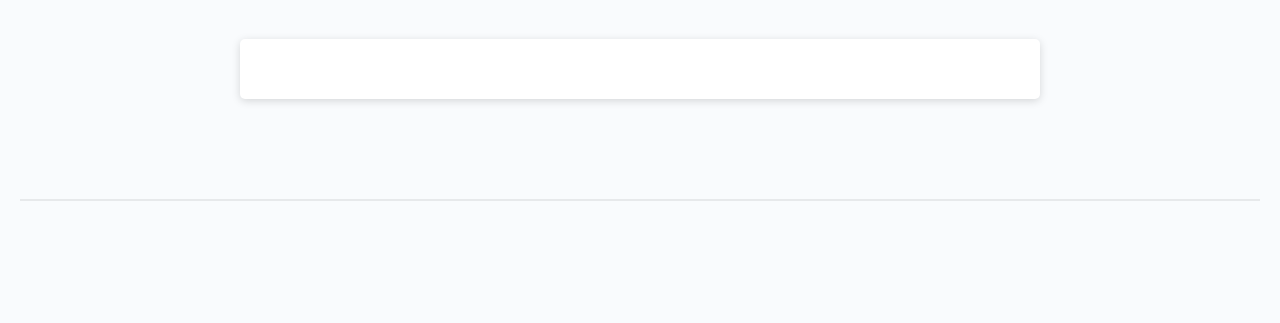
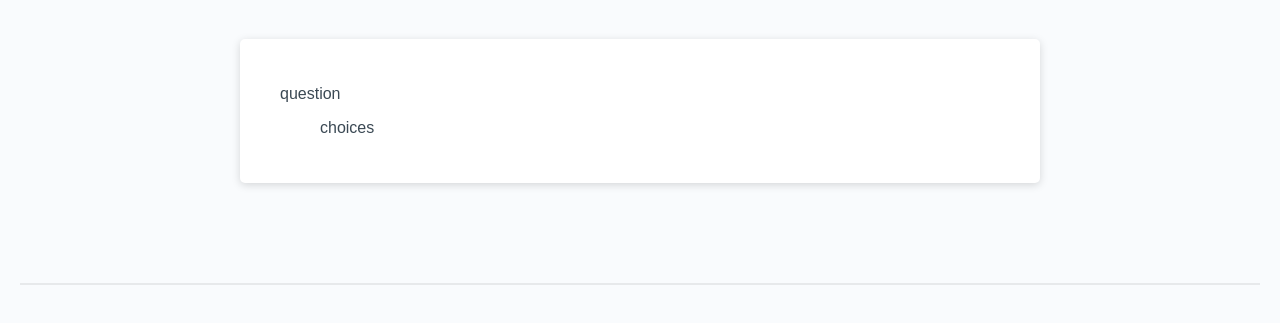
Before and after one commit to ellacheu/coding-quiz, a plain HTML site: page index.html in a window 1280 px wide. Shown: the part 91-414 px from the top of the page. Drawn offline with Linux system fonts and the light colour scheme.

Commit message:
small changes

```diff
--- a/index.html
+++ b/index.html
@@ -12,8 +12,9 @@
       <header>
         <h1>Coding Quiz Challenge</h1>
       </header>
-      <div class="card">
-
+      <div class="quiz-card">
+        <p id="question">question</p>
+        <ul id="choices">choices</ul>
         </div>
         <div class="card-body">
 
--- a/script.js
+++ b/script.js
@@ -1,6 +1,12 @@
 const startQuiz = `Try to answer to following code related questions within the time limit.
 Keep in mind that incorrect answers will penalize your score/time by ten seconds!`
-// add start quiz button
+// add start quiz button that starts timer and presents question
+
+const quizCard = document.getElementsByClassName("card-body");
+const questionElement = document.getElementById("question");
+const choiceElement = document.getElementById("choices");
+
+console.log(questionElement);
 
 const questions = [
     {
@@ -35,5 +41,17 @@ const allDone = `All done!
 Your final score is`
 // enter intials - form - submit button
 
+
 console.log(startQuiz);
 console.log(questions);
+
+/* Start button
+start timer and presented with question
+answer question
+presented with next question
+when answered incorrectly
+timer subtracts 10 seconds
+when all question are answer OR timer reaches zero
+the game is over
+can save initial and score
+*/
--- a/style.css
+++ b/style.css
@@ -30,17 +30,21 @@ header {
   color: hsl(206, 17%, 28%);
 }
 
-.card {
-  background-color: hsl(0, 0%, 100%);
+.quiz-card {
+  background-color: white;
   border-radius: 5px;
   border-width: 1px;
   box-shadow: rgba(0, 0, 0, 0.15) 0px 2px 8px 0px;
   color: hsl(206, 17%, 28%);
-  font-size: 18px;
   margin: 0 auto;
   max-width: 800px;
   max-height: 800px;
   padding: 30px 40px;
+}
+
+#question p {
+  font-size: 50px;
+  font-weight: bolder;
 }
 
 .card-header::after {
```
